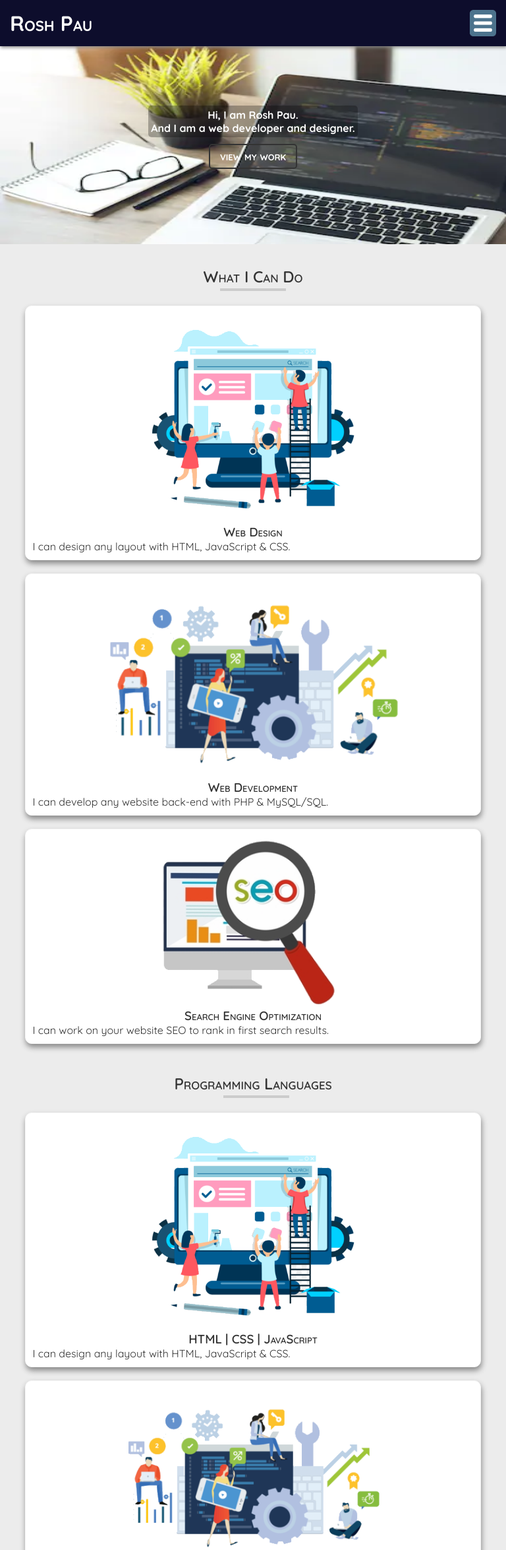
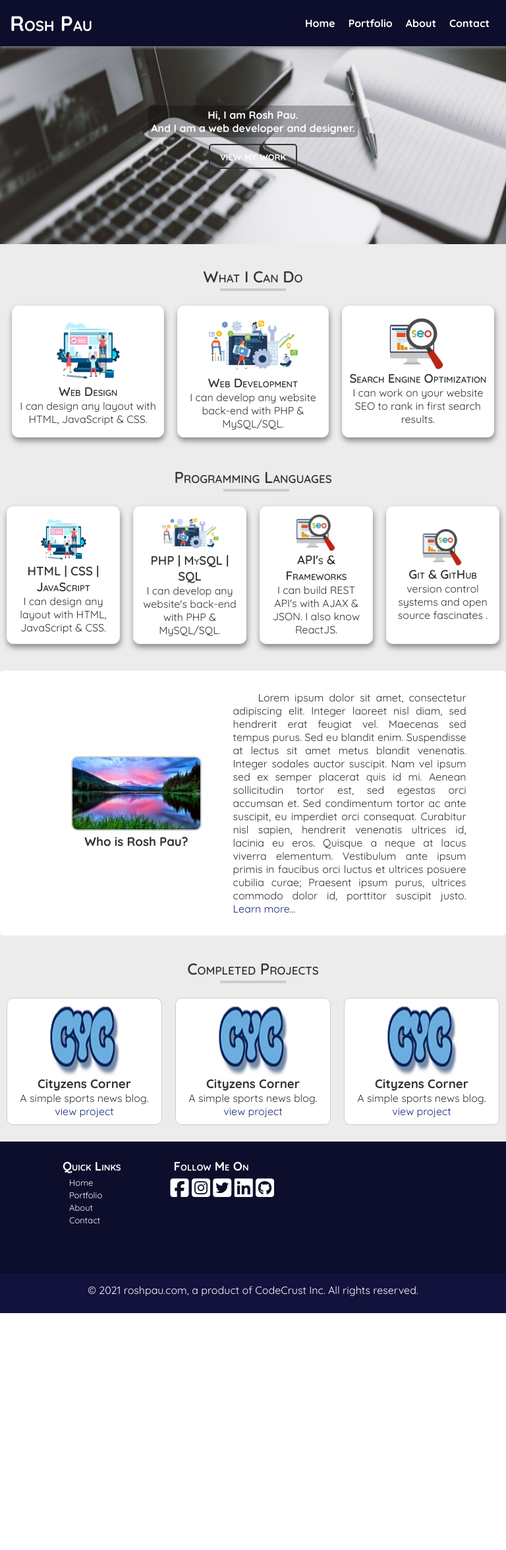
Before and after one commit to DevFidelis/portfolio-script, a PHP site: page / in a window 768 px wide. Shown: the top 2349 px of the page at 66% size. After the commit the page ends 1990 px from the top, so only its background shows below. Run offline with PHP 8.4, Linux system fonts and the light colour scheme; some libraries are stand-ins or nearby versions.

Commit message:
added navigation links and modified desktop and ipad css

```diff
--- a/css/main.css
+++ b/css/main.css
@@ -46,7 +46,7 @@ header h1 {
 footer {
   position: relative;
   width: 100%;
-  height: 200px;
+  height: 260px;
   margin-top: 15px;
   background-color: #0d0d2c;
 }
@@ -70,7 +70,7 @@ footer {
   align-items: flex-start;
   flex-flow: row wrap;
   padding: 20px;
-  height: 150px;
+  height: 200px;
 }
 
 .footer-body h3 {
@@ -83,10 +83,12 @@ footer {
   margin-left: 70px;
 }
 
-.footer-body-section a {
+.footer-body .footer-body-section a {
   color: #fff;
   display: block;
-  padding-left: 10px;
+  padding-left: 15px;
+  padding-bottom: 3px;
+  font-size: small;
 }
 
 /* anchor elements css */
--- a/css/screens.css
+++ b/css/screens.css
@@ -82,6 +140,64 @@
 */
 
 @media (min-width: 768px) and (max-width: 1024px) {
+  #menu {
+    display: none;
+  }
+
+  .nav-desk {
+    margin-left: auto;
+    display: flex;
+    justify-content: flex-start;
+    align-items: flex-start;
+    flex-flow: row nowrap;
+  }
+
+  .nav-desk li {
+    list-style-type: none;
+    margin: 10px;
+  }
+
+  .nav-desk li a {
+    color: #fff;
+    font-weight: bold;
+  }
+
+  .nav-desk li a:hover {
+    text-decoration: none;
+    opacity: 0.5;
+  }
+
+  .section-part {
+    flex-flow: row nowrap;
+    align-items: stretch;
+  }
+
+  .section-part-sector {
+    width: 30%;
+    text-align: center;
+  }
+
+  .about {
+    flex-flow: row nowrap;
+    padding: 30px;
+  }
+
+  .about-head {
+    width: 40%;
+    margin: 5px;
+  }
+
+  .about-body {
+    width: 50%;
+  }
+
+  .contact-area {
+    margin-top: 130px;
+  }
+
+  .contact-block, .contact-area h2 {
+    width: 50%;
+  }
 
 }
 
--- a/index.php
+++ b/index.php
@@ -4,7 +4,7 @@ include 'header.php';
 ?>
 
 <section class="gesture">
-  <img id="gesture-back" src="img/back-three.png" alt="loading image..." style="width:100%;height:300px;"/>
+  <img id="gesture-back" src="img/bk1.jpg" alt="loading image..." style="width:100%;height:300px;"/>
   <div class="gesture-text">
     <p>
       Hi, I am Rosh Pau.
@@ -73,16 +73,16 @@ include 'header.php';
     </div>
   </div>
 </section>
-<section class="about">
+<section class="about" id="about">
   <div class="about-head">
-    <img src="img/back-one.jpg" alt="Avatar..." style="width:70%;height:auto;border:2px solid #ccc;border-radius:10px;" />
+    <img src="img/avatar.jpg" alt="Avatar..." style="width:70%;height:auto;border:2px solid #ccc;border-radius:10px;" />
     <h3>Who is Rosh Pau?</h3>
   </div>
   <article class="about-body">
     Lorem ipsum dolor sit amet, consectetur adipiscing elit. Integer laoreet nisl diam, sed hendrerit erat feugiat vel. Maecenas sed tempus purus. Sed eu blandit enim. Suspendisse at lectus sit amet metus blandit venenatis. Integer sodales auctor suscipit. Nam vel ipsum sed ex semper placerat quis id mi. Aenean sollicitudin tortor est, sed egestas orci accumsan et. Sed condimentum tortor ac ante suscipit, eu imperdiet orci consequat. Curabitur nisl sapien, hendrerit venenatis ultrices id, lacinia eu eros. Quisque a neque at lacus viverra elementum. Vestibulum ante ipsum primis in faucibus orci luctus et ultrices posuere cubilia curae; Praesent ipsum purus, ultrices commodo dolor id, porttitor suscipit justo. <a href="#">Learn more...</a>
   </article>
 </section>
-<section class="skills projects">
+<section class="skills projects" id="portfolio">
   <h2>Completed Projects</h2>
   <div class="section-part">
     <div class="project">
--- a/js/index.js
+++ b/js/index.js
@@ -1,6 +1,6 @@
 // variables
 let gestureBack = document.querySelector('#gesture-back');
-const images = ['img/back-three.png', 'img/back-two.png', 'img/back-one.jpg'];
+const images = ['img/bk1.jpg', 'img/bk2.png', 'img/bk3.jpg', 'img/bk4.jpg'];
 let i = 0;
 let speed = 5000;
 
```
Also changed, not shown: other parts of css/screens.css (+116 -0 lines), img/avatar.jpg (added), img/back-one.jpg (deleted), img/back-three.png (deleted), img/back-two.png (deleted), img/bk1.jpg (added), img/bk2.png (added), img/bk3.jpg (added), img/bk4.jpg (added).
